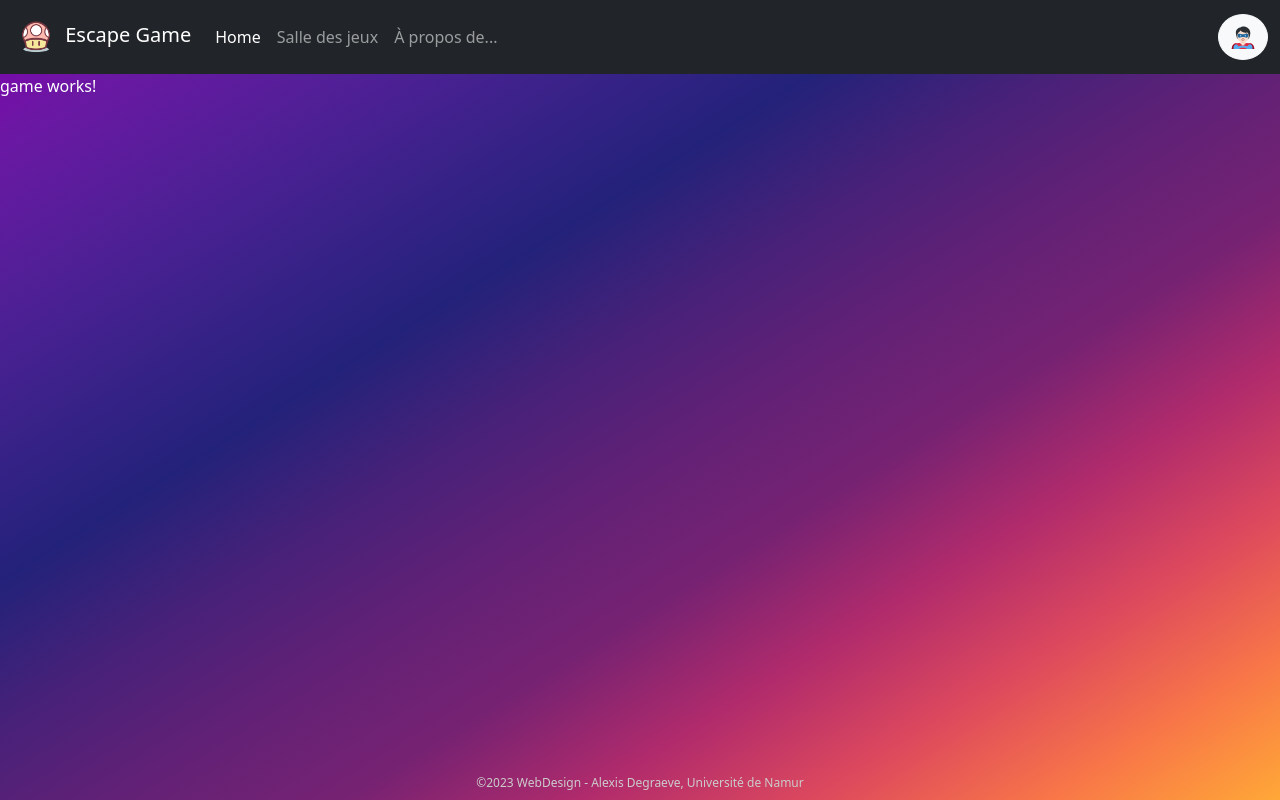
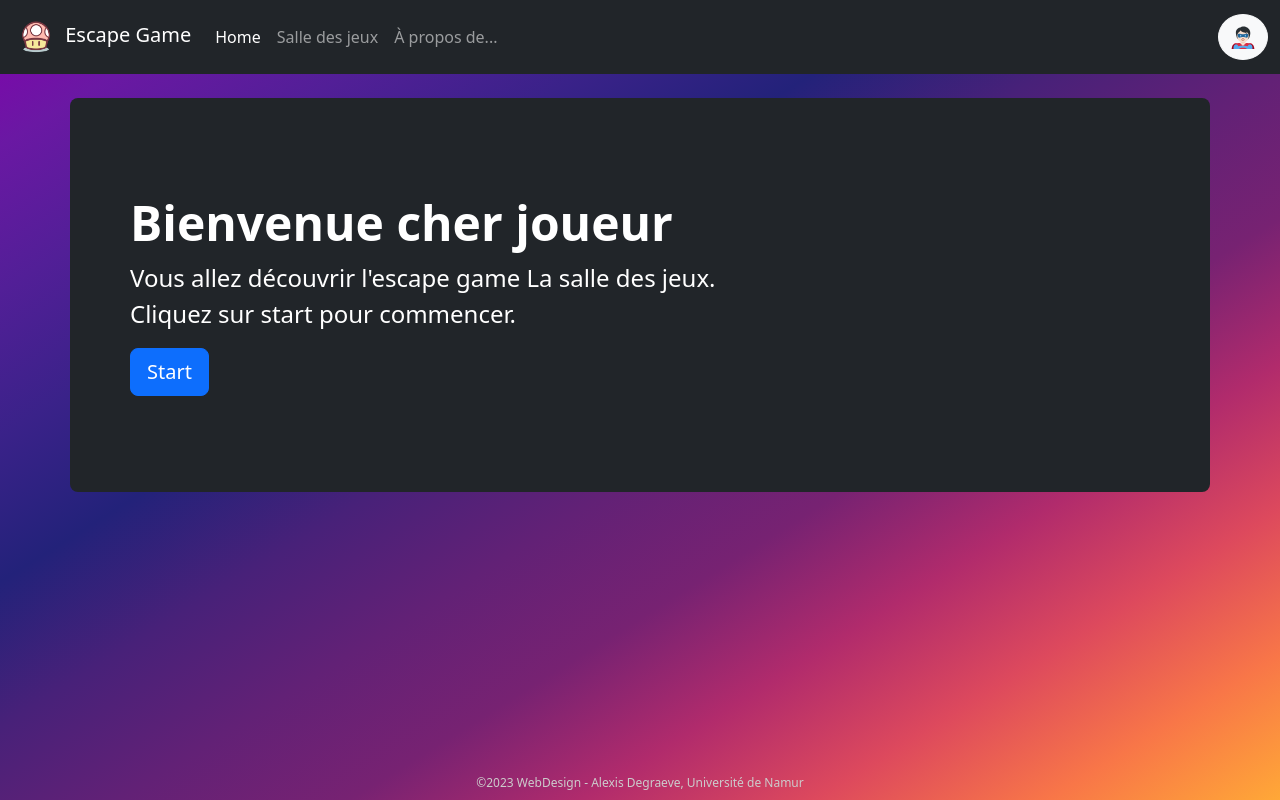
Before and after one commit to alexisdegraeve/chatbotinescapegame, an Angular app in the folder chatbotineg/: page /game in a window 1280 px wide. Built offline with nearby package versions, Linux system fonts and the light colour scheme.

Commit message:
info joueur

```diff
--- a/chatbotineg/src/app/app.component.ts
+++ b/chatbotineg/src/app/app.component.ts
@@ -13,8 +13,8 @@ export class AppComponent {
   }
 
   @HostListener('document:click', ['$event']) onDocumentClick(event: Event) {
-    console.log('click outside');
     if(this.showChatbot) {
+      console.log('click outside');
       console.log(this.showChatbot);
       this.showChatbot = false;
     }
--- a/chatbotineg/src/app/escape-game/escape-game.module.ts
+++ b/chatbotineg/src/app/escape-game/escape-game.module.ts
@@ -6,6 +6,7 @@ import { ChatModule } from '../chat/chat.module';
 import { GameComponent } from './game/game.component';
 import { AboutComponent } from './about/about.component';
 import { RouterModule } from '@angular/router';
+import { InfoComponent } from './game/info/info.component';
 
 
 
@@ -13,7 +14,8 @@ import { RouterModule } from '@angular/router';
   declarations: [
     WelcomeComponent,
     GameComponent,
-    AboutComponent
+    AboutComponent,
+    InfoComponent
   ],
   imports: [
     CommonModule,
--- a/chatbotineg/src/app/escape-game/game/game.component.html
+++ b/chatbotineg/src/app/escape-game/game/game.component.html
@@ -1 +1 @@
-<p>game works!</p>
+<app-info (closeInfoEvent)="closeInfo()" [show]="showInfo"></app-info>
--- a/chatbotineg/src/app/escape-game/game/game.component.ts
+++ b/chatbotineg/src/app/escape-game/game/game.component.ts
@@ -6,5 +6,10 @@ import { Component } from '@angular/core';
   styleUrls: ['./game.component.scss']
 })
 export class GameComponent {
+  showInfo = true;
 
+  closeInfo() {
+    this.showInfo = false;
+    console.log('START GAME');
+  }
 }
--- /dev/null
+++ b/chatbotineg/src/app/escape-game/game/info/info.component.html
@@ -0,0 +1,12 @@
+<div class="container h-100" *ngIf="show">
+    <div class="row align-items-center h-100 mt-4">
+        <div class="p-5 mb-4 bg-dark rounded-3">
+            <div class="container-fluid py-5">
+                <h1 class="display-5 fw-bold">Bienvenue cher joueur</h1>
+                <p class="col-md-8 fs-4">Vous allez découvrir l'escape game La salle des jeux. <br /> Cliquez sur start pour commencer.</p>
+                <button class="btn btn-primary btn-lg" type="button" (click)="startGame()">Start</button>
+            </div>
+        </div>
+
+    </div>
+</div>
--- /dev/null
+++ b/chatbotineg/src/app/escape-game/game/info/info.component.ts
@@ -0,0 +1,15 @@
+import { Component, EventEmitter, Input, Output } from '@angular/core';
+
+@Component({
+  selector: 'app-info',
+  templateUrl: './info.component.html',
+  styleUrls: ['./info.component.scss']
+})
+export class InfoComponent {
+  @Input()show = false;
+  @Output() closeInfoEvent = new EventEmitter();
+
+  startGame() {
+    this.closeInfoEvent.emit(true);
+  }
+}
```
Also changed, not shown: chatbotineg/src/app/escape-game/game/info/info.component.scss (added), 1 other file (tests, documents, lock files or other folders).
